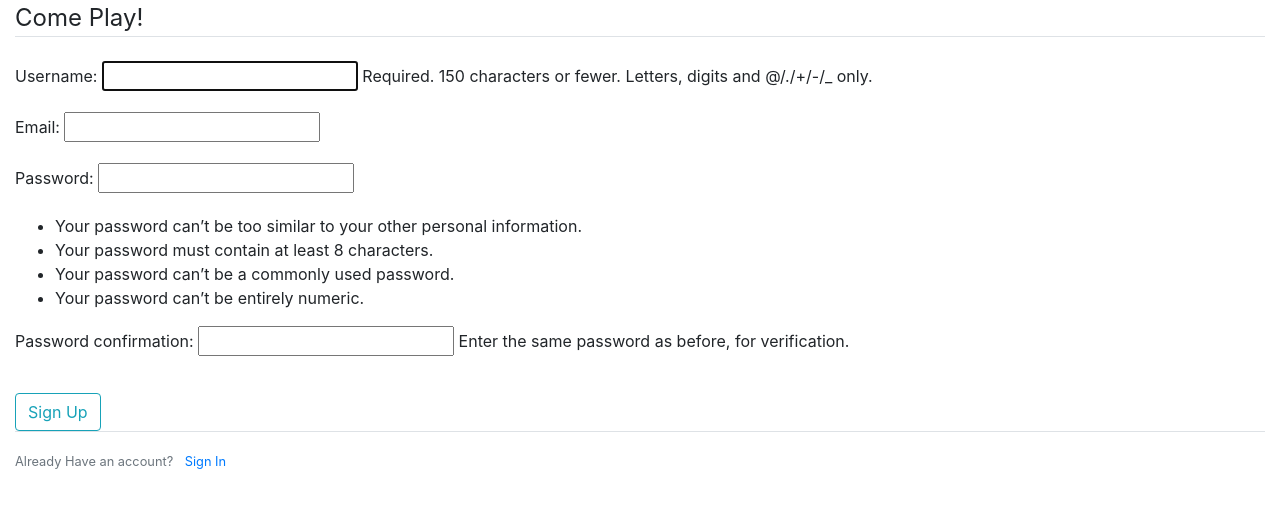
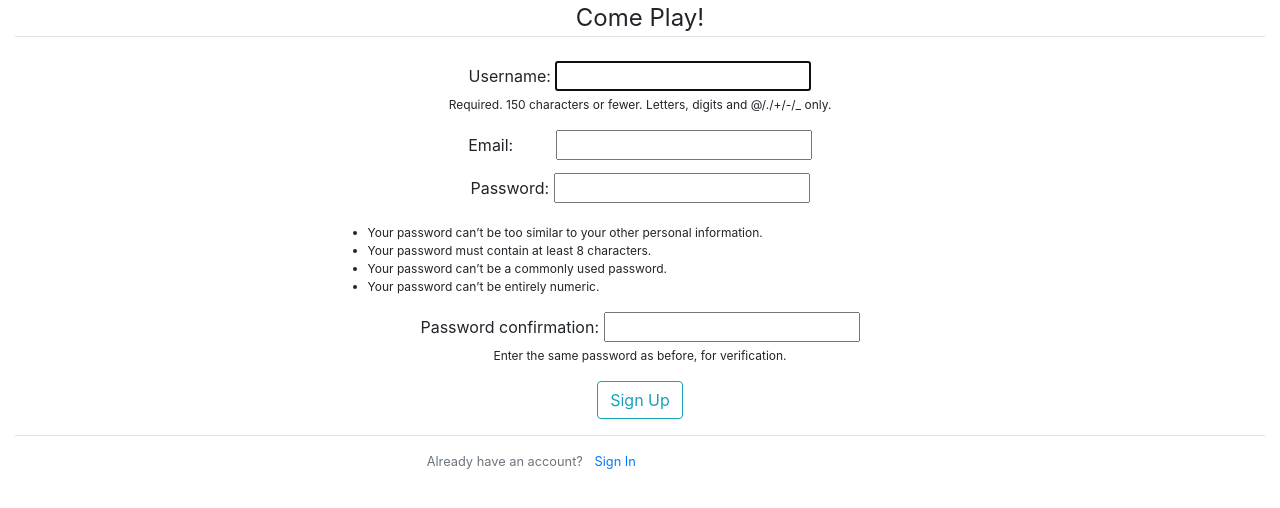
Before and after one commit to Shay-yes/iNaturalistGo, a Django app: page /register/ in a window 1280 px wide. Shown: the top 508 px of the page. Run offline with Django 3.2, Linux system fonts and the light colour scheme.

Commit message:
Modified registration page template to be more visually appealing and to resize correctly

```diff
--- a/Templates/users/register.html
+++ b/Templates/users/register.html
@@ -1,18 +1,62 @@
 {% extends "base.html" %}
 {% block content %}
+    <style>
+        fieldset {
+            margin: 0 auto;
+            text-align: center;
+        }
+
+        .help {
+            font-size: 0.75em;
+        }
+
+        ul {
+            width: 50%;
+            margin: auto;
+        }
+
+        li {
+            font-size: 0.75em;
+            text-align: left;
+        }
+
+        #space {
+            padding-right: 38px;
+        }
+
+    </style>
     <div>
         <form method="POST">
             {% csrf_token %}
             <fieldset class="form-group">
                 <legend class="border-bottom mb-4"> Come Play!</legend>
-                {{form.as_p}}
-            </fieldset>
+            {% for field in form %}
+                <div class="fieldWrapper">
+                    {{ field.errors }}
+
+                    {% if field.id_for_label == "id_email" %}
+                    <label id="space"> {{ field.label_tag }} </label>
+                    {% else %}
+                    {{ field.label_tag }}
+                    {% endif %}
+                    {{ field }}
+
+                    {% if field.help_text %}
+                    <p class="help">{{ field.help_text|safe }}</p>
+                    {% endif %}
+                </div>
+            {% endfor %}
             <div>
                 <button class="btn btn-outline-info" type="submit"> Sign Up</button>
             </div>
+            </fieldset>
         </form>
         <div class="border-top pt-3">
-            <small class="text-muted">Already Have an account? <a class="ml-2" href="../login">Sign In</a></small>
+            <div class="row">
+                <div class="col-sm-4"></div>
+                <small class="text-muted">Already have an account? <a class="ml-2" href="../login">Sign In</a></small>
+                <div class="col-sm-4"></div>
+            </div>
         </div>
     </div>
 {% endblock content%}
```
